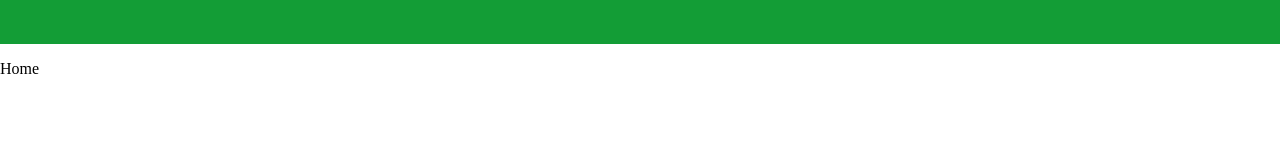
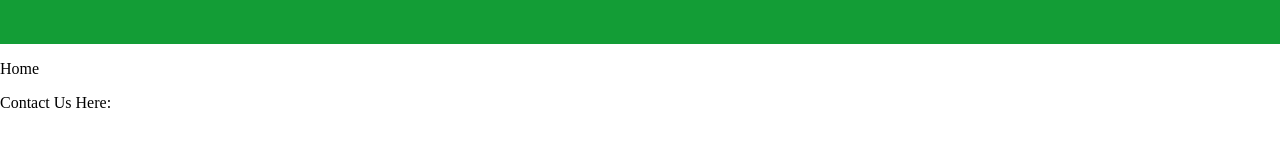
Before and after one commit to cqtqlyst/hhs-badminton-club-website, a React (Create React App) app in the folder badminton-club-website/: page / in a window 1280 px wide. Shown: the part 156-302 px from the top of the page. Built offline with nearby package versions, Linux system fonts and the light colour scheme.

Commit message:
added some footer stuff and renamed events

```diff
--- a/badminton-club-website/src/App.js
+++ b/badminton-club-website/src/App.js
@@ -2,7 +2,8 @@ import "./App.css";
 import NavBar from "./components/Navbar";
 import About from "./pages/About";
 import Home from "./pages/Home";
-import ForMembers from "./pages/ForMembers";
+import Events from "./pages/Events";
+import Footer from "./components/Footer";
 
 function App() {
   let component;
@@ -13,8 +14,8 @@ function App() {
     case "/AboutUs":
       component = <About />;
       break;
-    case "/ForMembers":
-      component = <ForMembers />;
+    case "/Events":
+      component = <Events />;
       break;
     default:
       component = <Home />;
@@ -25,7 +26,12 @@ function App() {
       <header className="App-header">
         <NavBar />
       </header>
-      <body className="App-body"> {component}</body>
+      <body className="App-body">
+        <div>{component}</div>
+        <div>
+          <Footer />
+        </div>
+      </body>
     </div>
   );
 }
--- a/badminton-club-website/src/components/Footer.js
+++ b/badminton-club-website/src/components/Footer.js
@@ -1,5 +1,5 @@
 function Footer() {
-  return <p>Contuct Us Here:</p>;
+  return <p>Contact Us Here:</p>;
 }
 
 export default Footer;
--- /dev/null
+++ b/badminton-club-website/src/pages/Events.js
@@ -0,0 +1,5 @@
+function Events() {
+  return <p>Events</p>;
+}
+
+export default Events;
--- a/badminton-club-website/src/pages/ForMembers.js
+++ /dev/null
@@ -1,5 +0,0 @@
-function ForMembers() {
-  return <p>For Members</p>;
-}
-
-export default ForMembers;
```
